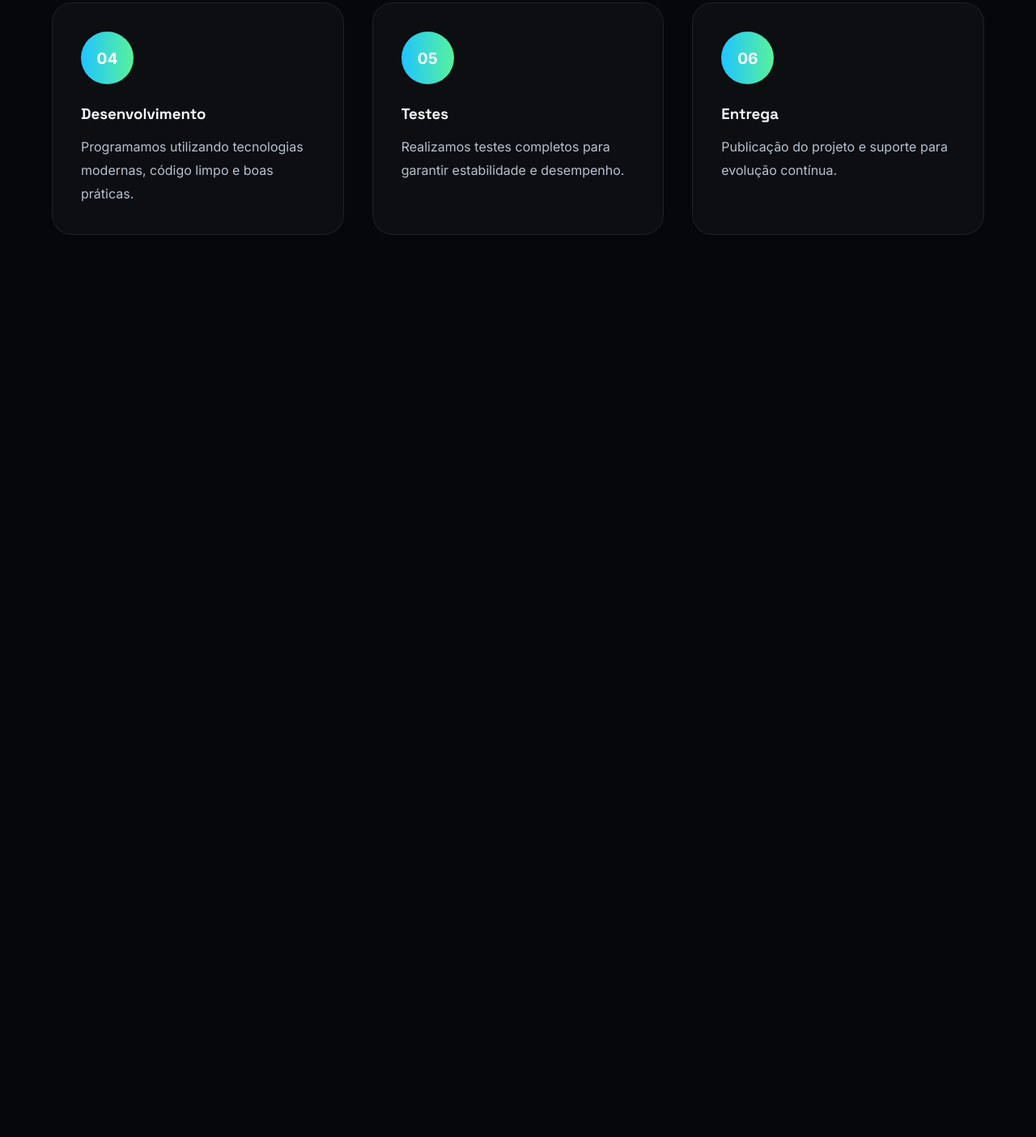
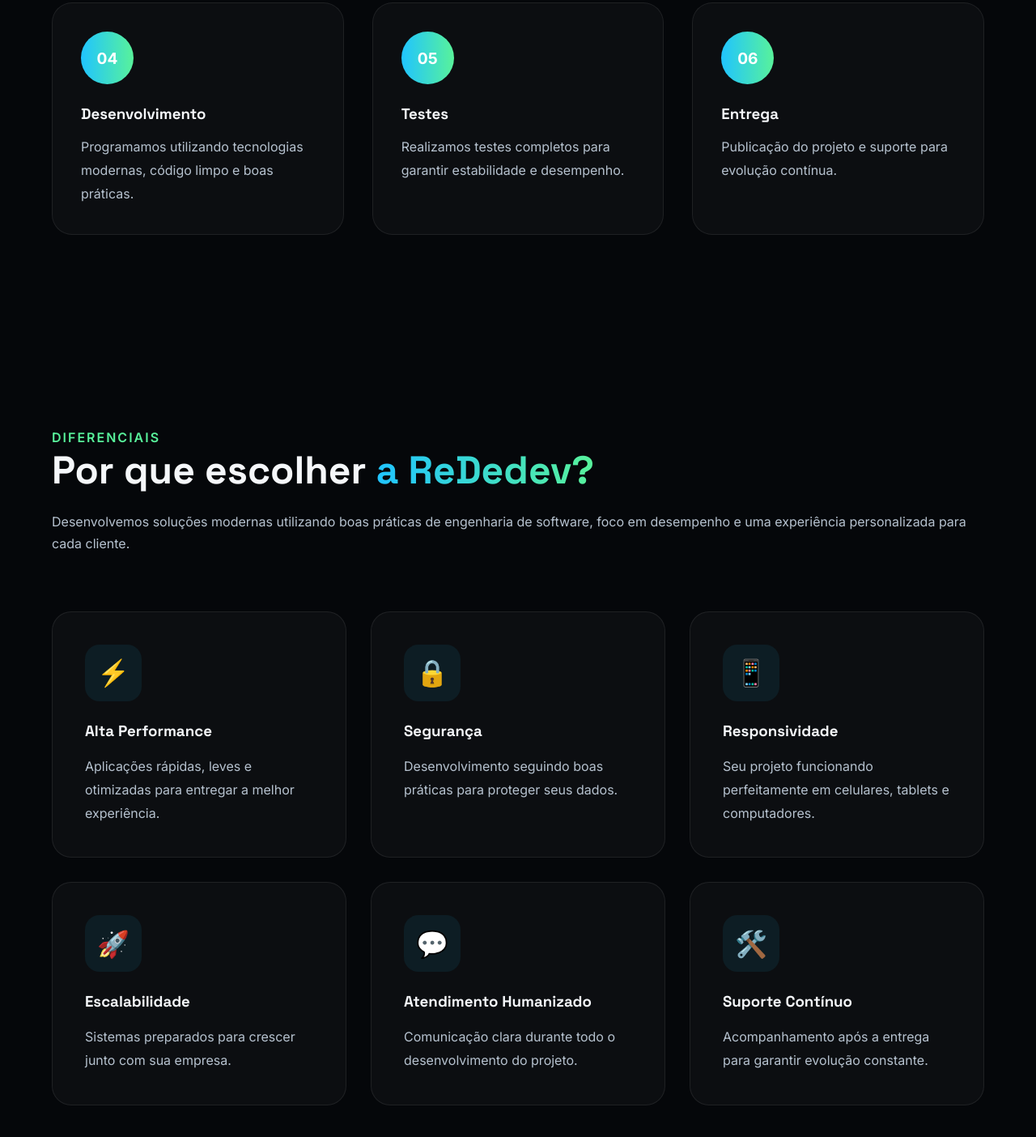
Before and after one commit to tcorbicelis/ReDedev-2.0, a plain HTML site: page index.html in a window 1280 px wide. Shown: the part 4278-5682 px from the top of the page at 81% size. Before the commit the page ends 4688 px from the top, so only its background shows below. Drawn offline with Linux system fonts and the light colour scheme.

Commit message:
pq escolher

```diff
--- /dev/null
+++ b/assets/css/differentials.css
@@ -0,0 +1,111 @@
+.differentials{
+
+    position:relative;
+
+}
+
+.differentials-grid{
+
+    margin-top:70px;
+
+    display:grid;
+
+    grid-template-columns:repeat(3,1fr);
+
+    gap:30px;
+
+}
+
+.diff-card{
+
+    position:relative;
+
+    padding:40px;
+
+    border-radius:24px;
+
+    background:rgba(255,255,255,.03);
+
+    border:1px solid rgba(255,255,255,.08);
+
+    overflow:hidden;
+
+    transition:.4s;
+
+}
+
+.diff-card::before{
+
+    content:"";
+
+    position:absolute;
+
+    inset:0;
+
+    background:linear-gradient(
+        135deg,
+        rgba(32,196,255,.08),
+        transparent
+    );
+
+    opacity:0;
+
+    transition:.4s;
+
+}
+
+.diff-card:hover{
+
+    transform:translateY(-10px);
+
+    border-color:#20C4FF55;
+
+    box-shadow:0 20px 60px rgba(32,196,255,.18);
+
+}
+
+.diff-card:hover::before{
+
+    opacity:1;
+
+}
+
+.diff-icon{
+
+    width:70px;
+
+    height:70px;
+
+    border-radius:18px;
+
+    display:flex;
+
+    justify-content:center;
+
+    align-items:center;
+
+    font-size:32px;
+
+    background:rgba(32,196,255,.08);
+
+    color:var(--primary);
+
+    margin-bottom:25px;
+
+}
+
+.diff-card h3{
+
+    font-family:"Space Grotesk";
+
+    margin-bottom:18px;
+
+}
+
+.diff-card p{
+
+    color:var(--gray);
+
+    line-height:1.8;
+
+}
--- a/assets/css/responsive.css
+++ b/assets/css/responsive.css
@@ -91,4 +91,10 @@
 
 }
 
+.differentials-grid{
+
+    grid-template-columns:1fr;
+
 }
+
+}
--- a/index.html
+++ b/index.html
@@ -23,6 +23,7 @@
     <link rel="stylesheet" href="assets/css/services.css">
     <link rel="stylesheet" href="assets/css/technologies.css">
     <link rel="stylesheet" href="assets/css/process.css">
+    <link rel="stylesheet" href="assets/css/differentials.css">
 </head>
 
 <body>
@@ -500,6 +501,137 @@
 
 </section>
 
+<section class="differentials section">
+
+    <div class="container">
+
+        <span class="section-tag">
+
+            DIFERENCIAIS
+
+        </span>
+
+        <h2 class="title">
+
+            Por que escolher
+            <span class="gradient">
+                a ReDedev?
+            </span>
+
+        </h2>
+
+        <p class="subtitle">
+
+            Desenvolvemos soluções modernas utilizando boas práticas de engenharia de software,
+            foco em desempenho e uma experiência personalizada para cada cliente.
+
+        </p>
+
+        <div class="differentials-grid">
+
+            <div class="diff-card">
+
+                <div class="diff-icon">
+                    ⚡
+                </div>
+
+                <h3>Alta Performance</h3>
+
+                <p>
+
+                    Aplicações rápidas, leves e otimizadas para entregar a melhor experiência.
+
+                </p>
+
+            </div>
+
+            <div class="diff-card">
+
+                <div class="diff-icon">
+                    🔒
+                </div>
+
+                <h3>Segurança</h3>
+
+                <p>
+
+                    Desenvolvimento seguindo boas práticas para proteger seus dados.
+
+                </p>
+
+            </div>
+
+            <div class="diff-card">
+
+                <div class="diff-icon">
+                    📱
+                </div>
+
+                <h3>Responsividade</h3>
+
+                <p>
+
+                    Seu projeto funcionando perfeitamente em celulares,
+                    tablets e computadores.
+
+                </p>
+
+            </div>
+
+            <div class="diff-card">
+
+                <div class="diff-icon">
+                    🚀
+                </div>
+
+                <h3>Escalabilidade</h3>
+
+                <p>
+
+                    Sistemas preparados para crescer junto com sua empresa.
+
+                </p>
+
+            </div>
+
+            <div class="diff-card">
+
+                <div class="diff-icon">
+                    💬
+                </div>
+
+                <h3>Atendimento Humanizado</h3>
+
+                <p>
+
+                    Comunicação clara durante todo o desenvolvimento do projeto.
+
+                </p>
+
+            </div>
+
+            <div class="diff-card">
+
+                <div class="diff-icon">
+                    🛠️
+                </div>
+
+                <h3>Suporte Contínuo</h3>
+
+                <p>
+
+                    Acompanhamento após a entrega para garantir evolução constante.
+
+                </p>
+
+            </div>
+
+        </div>
+
+    </div>
+
+</section>
+
     </main>
 
     <script src="assets/js/main.js"></script>
```
